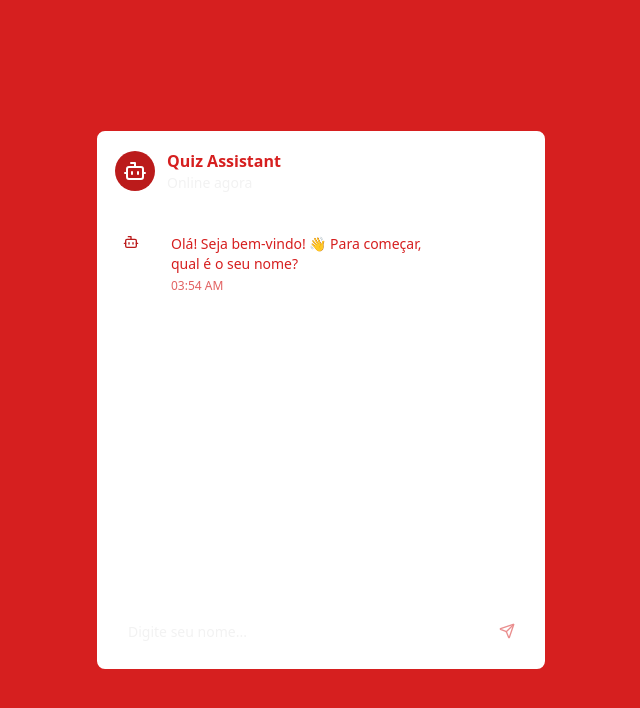
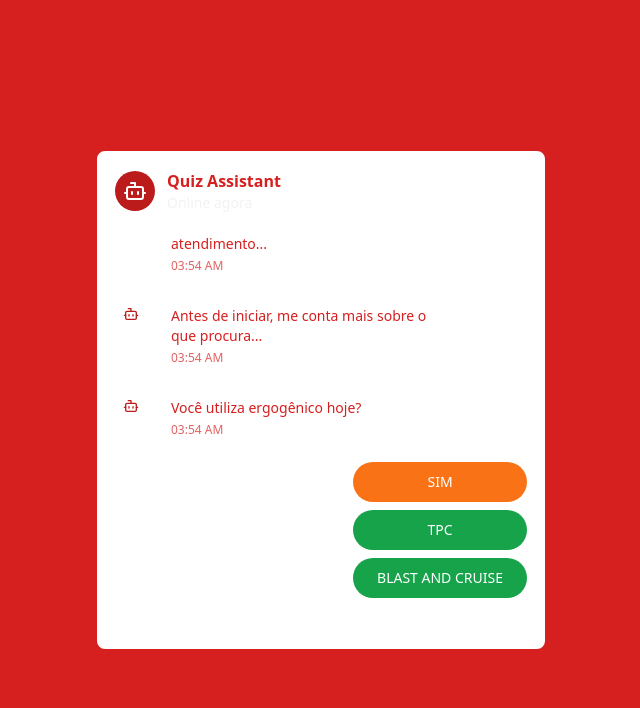
Before and after one commit to lucaslopesss123s/quiz-mahhtla, a React (Vite) app: page / in a window 1280 px wide. Shown: the top 708 px of the page, without its empty margins (319-959 px from the left). Built offline with nearby package versions, Linux system fonts and the light colour scheme.

Commit message:
Refactor quiz to use buttons
Change the quiz to use buttons for the first question, followed by a text input for the client's response.

```diff
--- a/src/components/Quiz.tsx
+++ b/src/components/Quiz.tsx
@@ -21,13 +21,31 @@ export const Quiz = () => {
   const [messages, setMessages] = useState<Message[]>([
     {
       id: 1,
-      text: "Olá! Seja bem-vindo! 👋 Para começar, qual é o seu nome?",
+      text: "Olá! Seja bem-vindo! 👋",
+      isBot: true,
+      timestamp: new Date(),
+    },
+    {
+      id: 2,
+      text: "Sou atendente virtual e vou iniciar seu atendimento...",
+      isBot: true,
+      timestamp: new Date(),
+    },
+    {
+      id: 3,
+      text: "Antes de iniciar, me conta mais sobre o que procura...",
+      isBot: true,
+      timestamp: new Date(),
+    },
+    {
+      id: 4,
+      text: "Você utiliza ergogênico hoje?",
       isBot: true,
       timestamp: new Date(),
     },
   ]);
   const [currentInput, setCurrentInput] = useState("");
-  const [step, setStep] = useState<"name" | "phone" | "webhook" | "completed">("name");
+  const [step, setStep] = useState<"welcome" | "name" | "phone" | "webhook" | "completed">("welcome");
   const [quizData, setQuizData] = useState<QuizData>({ nome: "", telefone: "" });
   const [webhookUrl, setWebhookUrl] = useState("");
   const [isLoading, setIsLoading] = useState(false);
@@ -63,6 +81,15 @@ export const Quiz = () => {
     // Simulate typing delay
     setTimeout(() => {
       handleBotResponse(userMessage);
+    }, 1000);
+  };
+
+  const handleButtonClick = (response: string) => {
+    addMessage(response, false);
+
+    setTimeout(() => {
+      addMessage("Legal, você faz que tipo de uso?", true);
+      setStep("name");
     }, 1000);
   };
 
@@ -158,12 +185,30 @@ export const Quiz = () => {
     setMessages([
       {
         id: 1,
-        text: "Olá! Seja bem-vindo! 👋 Para começar, qual é o seu nome?",
+        text: "Olá! Seja bem-vindo! 👋",
+        isBot: true,
+        timestamp: new Date(),
+      },
+      {
+        id: 2,
+        text: "Sou atendente virtual e vou iniciar seu atendimento...",
+        isBot: true,
+        timestamp: new Date(),
+      },
+      {
+        id: 3,
+        text: "Antes de iniciar, me conta mais sobre o que procura...",
+        isBot: true,
+        timestamp: new Date(),
+      },
+      {
+        id: 4,
+        text: "Você utiliza ergogênico hoje?",
         isBot: true,
         timestamp: new Date(),
       },
     ]);
-    setStep("name");
+    setStep("welcome");
     setQuizData({ nome: "", telefone: "" });
     setWebhookUrl("");
     setCurrentInput("");
@@ -236,12 +281,38 @@ export const Quiz = () => {
                 </div>
               </div>
             )}
+
+            {/* Botões de resposta para a primeira pergunta */}
+            {step === "welcome" && (
+              <div className="flex justify-end">
+                <div className="flex flex-col gap-2 max-w-[80%]">
+                  <Button
+                    onClick={() => handleButtonClick("SIM")}
+                    className="bg-orange-500 hover:bg-orange-600 text-white px-6 py-2 rounded-full"
+                  >
+                    SIM
+                  </Button>
+                  <Button
+                    onClick={() => handleButtonClick("TPC")}
+                    className="bg-green-600 hover:bg-green-700 text-white px-6 py-2 rounded-full"
+                  >
+                    TPC
+                  </Button>
+                  <Button
+                    onClick={() => handleButtonClick("BLAST AND CRUISE")}
+                    className="bg-green-600 hover:bg-green-700 text-white px-6 py-2 rounded-full"
+                  >
+                    BLAST AND CRUISE
+                  </Button>
+                </div>
+              </div>
+            )}
           </div>
           <div ref={messagesEndRef} />
         </div>
 
         <div className="p-4 border-t border-border bg-card rounded-b-lg">
-          {step !== "completed" ? (
+          {step !== "completed" && step !== "welcome" ? (
             <form onSubmit={handleSubmit} className="flex gap-2">
               <Input
                 value={currentInput}
@@ -266,14 +337,14 @@ export const Quiz = () => {
                 <Send className="w-4 h-4" />
               </Button>
             </form>
-          ) : (
+          ) : step === "completed" ? (
             <Button
               onClick={resetQuiz}
               className="w-full bg-primary text-primary-foreground hover:bg-primary/90"
             >
               Começar Novo Quiz
             </Button>
-          )}
+          ) : null}
         </div>
       </Card>
     </div>
```
